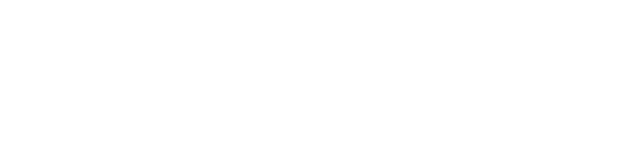
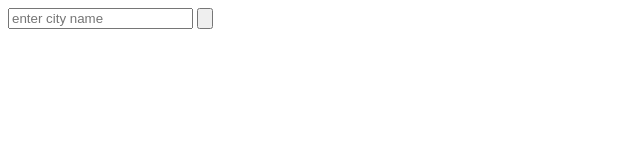
Before and after one commit to dellark18/weather-app, a plain HTML site: page index.html in a window 1280 px wide. Shown: the whole page, without its empty margins (0-640 px from the left). Drawn offline with Linux system fonts and the light colour scheme.

Commit message:
initial commit

```diff
--- a/index.html
+++ b/index.html
@@ -7,6 +7,11 @@
     <link rel="stylesheet" href="./style.css">
 </head>
 <body>
-
+    <div class="card">
+        <div class="search">
+            <input type="text" placeholder="enter city name" spellcheck="false">
+            <button><img src="" alt=""></button>
+        </div>
+    </div>
 </body>
 </html>
```
